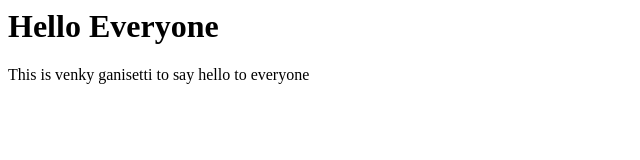
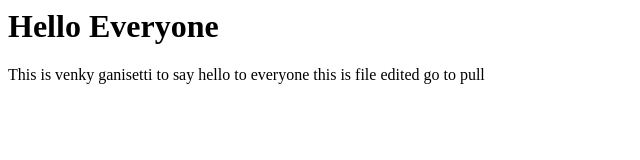
Before and after one commit to VenkateshGanisetti/signedup, a plain HTML site: page hello.html in a window 1280 px wide. Shown: the whole page, without its empty margins (0-640 px from the left). Drawn offline with Linux system fonts and the light colour scheme.

Commit message:
Update hello.html

```diff
--- a/hello.html
+++ b/hello.html
@@ -4,6 +4,6 @@
   </head>
   <body>
     <h1>Hello Everyone</h1>
-    <p>This is venky ganisetti to say hello to everyone </p>
+    <p>This is venky ganisetti to say hello to everyone this is file edited go to pull</p>
   </body>
 </html>
```
